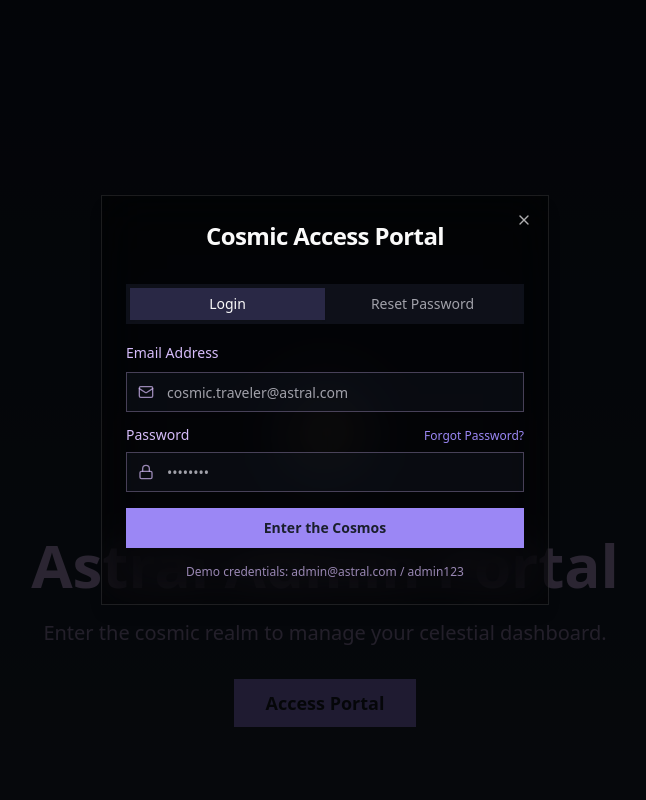
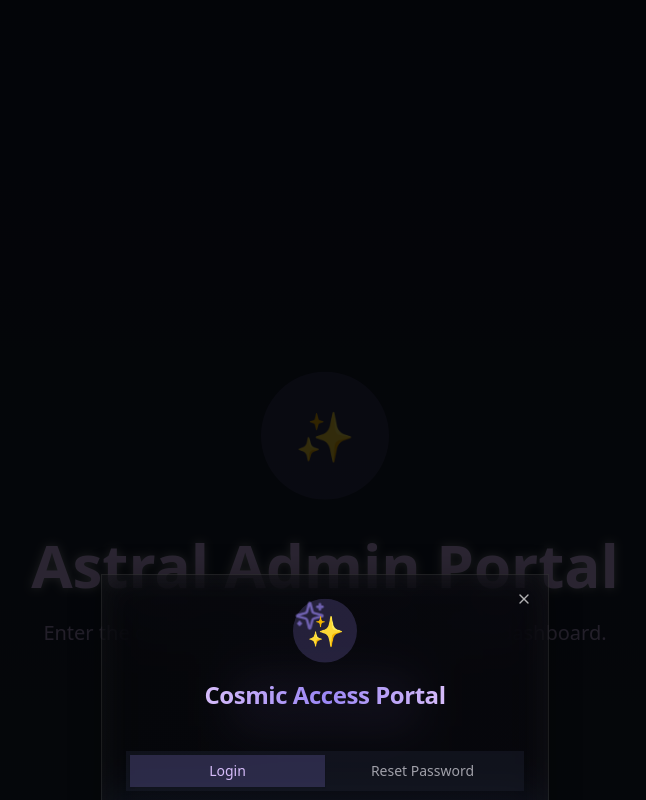
Before and after one commit to Swapriyasrivastava/Astro, a React (Vite) app: page / in a window 1280 px wide. Both pictures are taken after a click on the button "Access Portal". Shown: the top 800 px of the page, without its empty margins (315-961 px from the left). Built offline with nearby package versions, Linux system fonts and the light colour scheme.

Commit message:
feat: Improve auth modal UI and animations
Enhance the appearance and user experience of the authentication modal by incorporating animations and visual improvements.

```diff
--- a/src/components/AuthModal.tsx
+++ b/src/components/AuthModal.tsx
@@ -1,3 +1,4 @@
+
 import React, { useState } from 'react';
 import { Dialog, DialogContent, DialogHeader, DialogTitle } from "@/components/ui/dialog";
 import { Tabs, TabsContent, TabsList, TabsTrigger } from "@/components/ui/tabs";
@@ -5,7 +6,7 @@ import { Button } from "@/components/ui/button";
 import { Input } from "@/components/ui/input";
 import { Label } from "@/components/ui/label";
 import { useAuth } from "@/contexts/AuthContext";
-import { Mail, Lock, Key } from "lucide-react";
+import { Mail, Lock, Key, Sparkles } from "lucide-react";
 
 interface AuthModalProps {
   isOpen: boolean;
@@ -56,32 +57,56 @@ const AuthModal: React.FC<AuthModalProps> = ({ isOpen, onClose, defaultTab = "lo
 
   return (
     <Dialog open={isOpen} onOpenChange={(open) => !open && onClose()}>
-      <DialogContent className="cosmic-glass max-w-md w-full p-6 animate-fade-in">
-        <DialogHeader>
-          <DialogTitle className="text-2xl font-bold text-center text-cosmic-light text-glow">
-            Cosmic Access Portal
+      <DialogContent className="cosmic-glass max-w-md w-full p-6 animate-fade-in relative overflow-hidden">
+        <div className="absolute inset-0 bg-cosmic-gradient opacity-10"></div>
+
+        <DialogHeader className="relative z-10">
+          <DialogTitle className="flex flex-col items-center gap-4">
+            <div className="relative">
+              <div className="absolute inset-0 animate-pulse-star">
+                <Sparkles className="w-8 h-8 text-cosmic-accent" />
+              </div>
+              <div className="animate-float">
+                <div className="h-16 w-16 rounded-full bg-cosmic-accent/20 flex items-center justify-center">
+                  <span className="text-3xl">✨</span>
+                </div>
+              </div>
+            </div>
+            <span className="text-2xl font-bold bg-gradient-to-r from-cosmic-light via-cosmic-accent to-cosmic-light bg-clip-text text-transparent">
+              Cosmic Access Portal
+            </span>
           </DialogTitle>
         </DialogHeader>
 
-        <Tabs value={activeTab} onValueChange={(value) => setActiveTab(value as "login" | "reset")} className="w-full mt-4">
+        <Tabs value={activeTab} onValueChange={(value) => setActiveTab(value as "login" | "reset")} className="relative z-10 w-full mt-6">
           <TabsList className="grid grid-cols-2 w-full bg-cosmic-dark/50">
-            <TabsTrigger value="login" className="data-[state=active]:bg-cosmic-accent/20">Login</TabsTrigger>
-            <TabsTrigger value="reset" className="data-[state=active]:bg-cosmic-accent/20">Reset Password</TabsTrigger>
+            <TabsTrigger
+              value="login"
+              className="data-[state=active]:bg-cosmic-accent/20 data-[state=active]:text-cosmic-light transition-all duration-300"
+            >
+              Login
+            </TabsTrigger>
+            <TabsTrigger
+              value="reset"
+              className="data-[state=active]:bg-cosmic-accent/20 data-[state=active]:text-cosmic-light transition-all duration-300"
+            >
+              Reset Password
+            </TabsTrigger>
           </TabsList>
 
           <TabsContent value="login" className="space-y-4 mt-4">
             <form onSubmit={handleLogin} className="space-y-4">
               <div className="space-y-2">
                 <Label htmlFor="email" className="text-cosmic-light">Email Address</Label>
-                <div className="relative">
-                  <Mail className="absolute left-3 top-1/2 transform -translate-y-1/2 text-cosmic-light/70 h-4 w-4" />
+                <div className="relative group">
+                  <Mail className="absolute left-3 top-1/2 transform -translate-y-1/2 text-cosmic-light/70 h-4 w-4 transition-colors group-hover:text-cosmic-accent" />
                   <Input
                     id="email"
                     type="email"
                     value={email}
                     onChange={(e) => setEmail(e.target.value)}
                     placeholder="cosmic.traveler@astral.com"
-                    className="pl-10 bg-cosmic-dark/30 border-cosmic-light/30 focus:border-cosmic-accent"
+                    className="pl-10 bg-cosmic-dark/30 border-cosmic-light/30 focus:border-cosmic-accent transition-all duration-300 hover:bg-cosmic-dark/40"
                     required
                   />
                 </div>
@@ -98,15 +123,15 @@ const AuthModal: React.FC<AuthModalProps> = ({ isOpen, onClose, defaultTab = "lo
                     Forgot Password?
                   </button>
                 </div>
-                <div className="relative">
-                  <Lock className="absolute left-3 top-1/2 transform -translate-y-1/2 text-cosmic-light/70 h-4 w-4" />
+                <div className="relative group">
+                  <Lock className="absolute left-3 top-1/2 transform -translate-y-1/2 text-cosmic-light/70 h-4 w-4 transition-colors group-hover:text-cosmic-accent" />
                   <Input
                     id="password"
                     type="password"
                     value={password}
                     onChange={(e) => setPassword(e.target.value)}
                     placeholder="••••••••"
-                    className="pl-10 bg-cosmic-dark/30 border-cosmic-light/30 focus:border-cosmic-accent"
+                    className="pl-10 bg-cosmic-dark/30 border-cosmic-light/30 focus:border-cosmic-accent transition-all duration-300 hover:bg-cosmic-dark/40"
                     required
                   />
                 </div>
@@ -114,15 +139,18 @@ const AuthModal: React.FC<AuthModalProps> = ({ isOpen, onClose, defaultTab = "lo
 
               <Button
                 type="submit"
-                className="w-full bg-cosmic-accent hover:bg-cosmic text-cosmic-dark font-semibold"
+                className="w-full bg-cosmic-accent hover:bg-cosmic hover:scale-[1.02] active:scale-[0.98] text-cosmic-dark font-semibold transition-all duration-300"
                 disabled={isSubmitting}
               >
-                {isSubmitting ? "Connecting to the cosmos..." : "Enter the Cosmos"}
+                {isSubmitting ? (
+                  <span className="flex items-center gap-2">
+                    <div className="animate-spin h-4 w-4 border-2 border-current border-t-transparent rounded-full"/>
+                    Connecting...
+                  </span>
+                ) : (
+                  'Enter the Cosmos'
+                )}
               </Button>
-
-              <div className="text-center text-xs text-cosmic-light/70 mt-4">
-                Demo credentials: admin@astral.com / admin123
-              </div>
             </form>
           </TabsContent>
 
@@ -130,15 +158,15 @@ const AuthModal: React.FC<AuthModalProps> = ({ isOpen, onClose, defaultTab = "lo
             <form onSubmit={handleReset} className="space-y-4">
               <div className="space-y-2">
                 <Label htmlFor="reset-email" className="text-cosmic-light">Email Address</Label>
-                <div className="relative">
-                  <Mail className="absolute left-3 top-1/2 transform -translate-y-1/2 text-cosmic-light/70 h-4 w-4" />
+                <div className="relative group">
+                  <Mail className="absolute left-3 top-1/2 transform -translate-y-1/2 text-cosmic-light/70 h-4 w-4 transition-colors group-hover:text-cosmic-accent" />
                   <Input
                     id="reset-email"
                     type="email"
                     value={email}
                     onChange={(e) => setEmail(e.target.value)}
-                    placeholder="admin@astral.com"
-                    className="pl-10 bg-cosmic-dark/30 border-cosmic-light/30 focus:border-cosmic-accent"
+                    placeholder="cosmic.traveler@astral.com"
+                    className="pl-10 bg-cosmic-dark/30 border-cosmic-light/30 focus:border-cosmic-accent transition-all duration-300 hover:bg-cosmic-dark/40"
                     required
                   />
                 </div>
@@ -147,8 +175,8 @@ const AuthModal: React.FC<AuthModalProps> = ({ isOpen, onClose, defaultTab = "lo
               {securityQuestions.map((question, index) => (
                 <div key={question} className="space-y-2">
                   <Label htmlFor={`security-q-${index}`} className="text-cosmic-light">{question}</Label>
-                  <div className="relative">
-                    <Key className="absolute left-3 top-1/2 transform -translate-y-1/2 text-cosmic-light/70 h-4 w-4" />
+                  <div className="relative group">
+                    <Key className="absolute left-3 top-1/2 transform -translate-y-1/2 text-cosmic-light/70 h-4 w-4 transition-colors group-hover:text-cosmic-accent" />
                     <Input
                       id={`security-q-${index}`}
                       value={securityAnswers[index]}
@@ -157,7 +185,7 @@ const AuthModal: React.FC<AuthModalProps> = ({ isOpen, onClose, defaultTab = "lo
                         newAnswers[index] = e.target.value;
                         setSecurityAnswers(newAnswers);
                       }}
-                      className="pl-10 bg-cosmic-dark/30 border-cosmic-light/30 focus:border-cosmic-accent"
+                      className="pl-10 bg-cosmic-dark/30 border-cosmic-light/30 focus:border-cosmic-accent transition-all duration-300 hover:bg-cosmic-dark/40"
                       required
                     />
                   </div>
@@ -166,16 +194,23 @@ const AuthModal: React.FC<AuthModalProps> = ({ isOpen, onClose, defaultTab = "lo
 
               <Button
                 type="submit"
-                className="w-full bg-cosmic-accent hover:bg-cosmic text-cosmic-dark font-semibold"
+                className="w-full bg-cosmic-accent hover:bg-cosmic hover:scale-[1.02] active:scale-[0.98] text-cosmic-dark font-semibold transition-all duration-300"
                 disabled={isSubmitting}
               >
-                {isSubmitting ? "Verifying cosmic credentials..." : "Reset Password"}
+                {isSubmitting ? (
+                  <span className="flex items-center gap-2">
+                    <div className="animate-spin h-4 w-4 border-2 border-current border-t-transparent rounded-full"/>
+                    Verifying...
+                  </span>
+                ) : (
+                  'Reset Password'
+                )}
               </Button>
 
               <Button
                 type="button"
                 variant="ghost"
-                className="w-full text-cosmic-light hover:bg-cosmic-dark/30"
+                className="w-full text-cosmic-light hover:bg-cosmic-dark/30 transition-all duration-300"
                 onClick={() => setActiveTab("login")}
               >
                 Back to Login
--- a/src/index.css
+++ b/src/index.css
@@ -1,4 +1,3 @@
-
 @tailwind base;
 @tailwind components;
 @tailwind utilities;
@@ -46,3 +45,35 @@
 ::-webkit-scrollbar-thumb:hover {
   background: rgba(255,255,255,0.3);
 }
+
+/* Enhanced animations */
+@keyframes float {
+  0%, 100% { transform: translateY(0); }
+  50% { transform: translateY(-10px); }
+}
+
+@keyframes pulse-star {
+  0%, 100% { opacity: 1; transform: scale(1); }
+  50% { opacity: 0.6; transform: scale(0.95); }
+}
+
+.animate-float {
+  animation: float 3s ease-in-out infinite;
+}
+
+.animate-pulse-star {
+  animation: pulse-star 2s ease-in-out infinite;
+}
+
+/* Enhanced cosmic glass effect */
+.cosmic-glass {
+  @apply bg-black/40 backdrop-blur-xl border border-white/10 shadow-lg;
+  box-shadow:
+    0 4px 30px rgba(0, 0, 0, 0.3),
+    inset 0 0 30px rgba(255, 255, 255, 0.05);
+}
+
+/* Enhanced text effects */
+.text-glow {
+  text-shadow: 0 0 10px rgba(255,255,255,0.5);
+}
```
